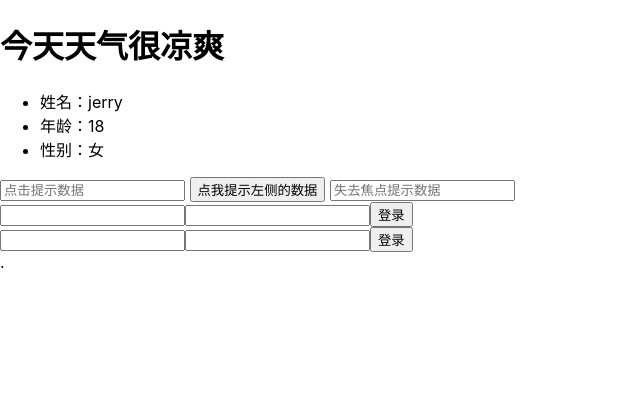
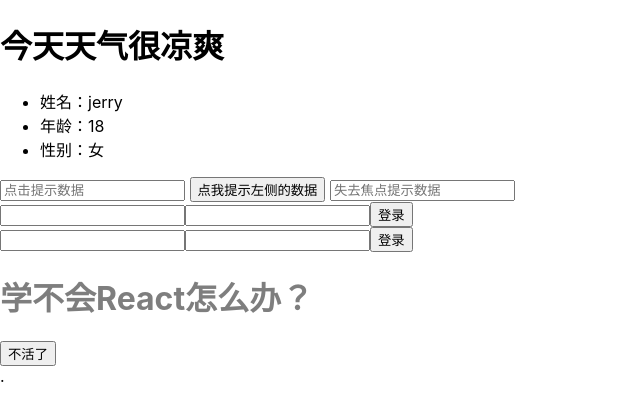
Before and after one commit to Laughing88/react-cli, a React app: page / in a window 1280 px wide. Shown: the top 420 px of the page, without its empty margins (0-640 px from the left). Built offline with nearby package versions, Linux system fonts and the light colour scheme.

Commit message:
组件生命周期函数和组件柯里化

```diff
--- a/src/home/home.jsx
+++ b/src/home/home.jsx
@@ -1,5 +1,6 @@
 import "./home.less";
 import React from "react";
+import ReactDOM from "react-dom";
 
 class Home extends React.Component{
 
@@ -11,11 +12,29 @@ class Home extends React.Component{
         isHot: false,
         username: '',
         password: '',
+        opacity: 1,
+    }
+
+    //组件挂载页面之后
+    componentDidMount() {
+        this.timer = setInterval(()=>{
+            let {opacity} = this.state;
+            opacity -= 0.1;
+            if(opacity<=0) opacity = 1
+            this.setState({
+                opacity
+            })
+        },200)
+    }
+
+    //组件将要卸载时调用
+    componentWillUnmount() {
+        clearInterval(this.timer)
     }
 
     render() {
         const {name, age, sex} = this.props;
-        const {isHot  } = this.state;
+        const {isHot} = this.state;
         return(
             <div>
                 <h1 onClick={this.changeWeather}>今天天气很{isHot?'炎热':'凉爽'}</h1>
@@ -39,12 +58,24 @@ class Home extends React.Component{
                     <button>登录</button>
                 </form>
 
-                {/*受控组件 推荐使用*/}
+                {/*受控组件柯里化 推荐使用*/}
+                {/*<form action="" onSubmit={this.handleControlledSubmit}>*/}
+                {/*    <input type="text" name="username" onChange={this.saveFromData('username')}/>*/}
+                {/*    <input type="password" name="password" onChange={this.saveFromData('password')}/>*/}
+                {/*    <button>登录</button>*/}
+                {/*</form>*/}
+
+                {/*受控组件非柯里化 推荐使用*/}
                 <form action="" onSubmit={this.handleControlledSubmit}>
-                    <input type="text" name="username" onChange={this.saveFromData('username')}/>
-                    <input type="password" name="password" onChange={this.saveFromData('password')}/>
+                    <input type="text" name="username" onChange={event =>this.saveFromData('username',event)}/>
+                    <input type="password" name="password" onChange={event =>  this.saveFromData('password',event)}/>
                     <button>登录</button>
                 </form>
+
+                <div>
+                    <h1 style={{opacity: this.state.opacity}}>学不会React怎么办？</h1>
+                    <button onClick={this.death}>不活了</button>
+                </div>
             </div>
         )
     }
@@ -73,13 +104,20 @@ class Home extends React.Component{
         alert(`你输入的用户名是：${this.userName.current.value},你输入的密码是：${this.password.current.value}`)
     }
 
-    //保存表单数据到状态
-    saveFromData = (dataType)=>{
-        return (event)=>{
-            this.setState({
-                [dataType]: event.target.value,
-            })
-        }
+    //保存表单数据到状态（柯里化）
+    // saveFromData = (dataType)=>{
+    //     return(event)=>{
+    //         this.setState({
+    //             [dataType]: event.target.value,
+    //         })
+    //     }
+    // }
+
+    //保存表单数据到状态（非柯里化）
+    saveFromData = (dataType,event)=>{
+        this.setState({
+            [dataType]: event.target.value,
+        })
     }
 
     //受控组件提交事件 推荐使用
@@ -88,6 +126,10 @@ class Home extends React.Component{
         event.preventDefault();
         alert(`你输入的用户名是：${this.state.username},你输入的密码是：${this.state.password}`)
     }
+
+    death = ()=>{
+        ReactDOM.unmountComponentAtNode(document.getElementById('root'))
+    }
 }
 
 export default Home;
```
